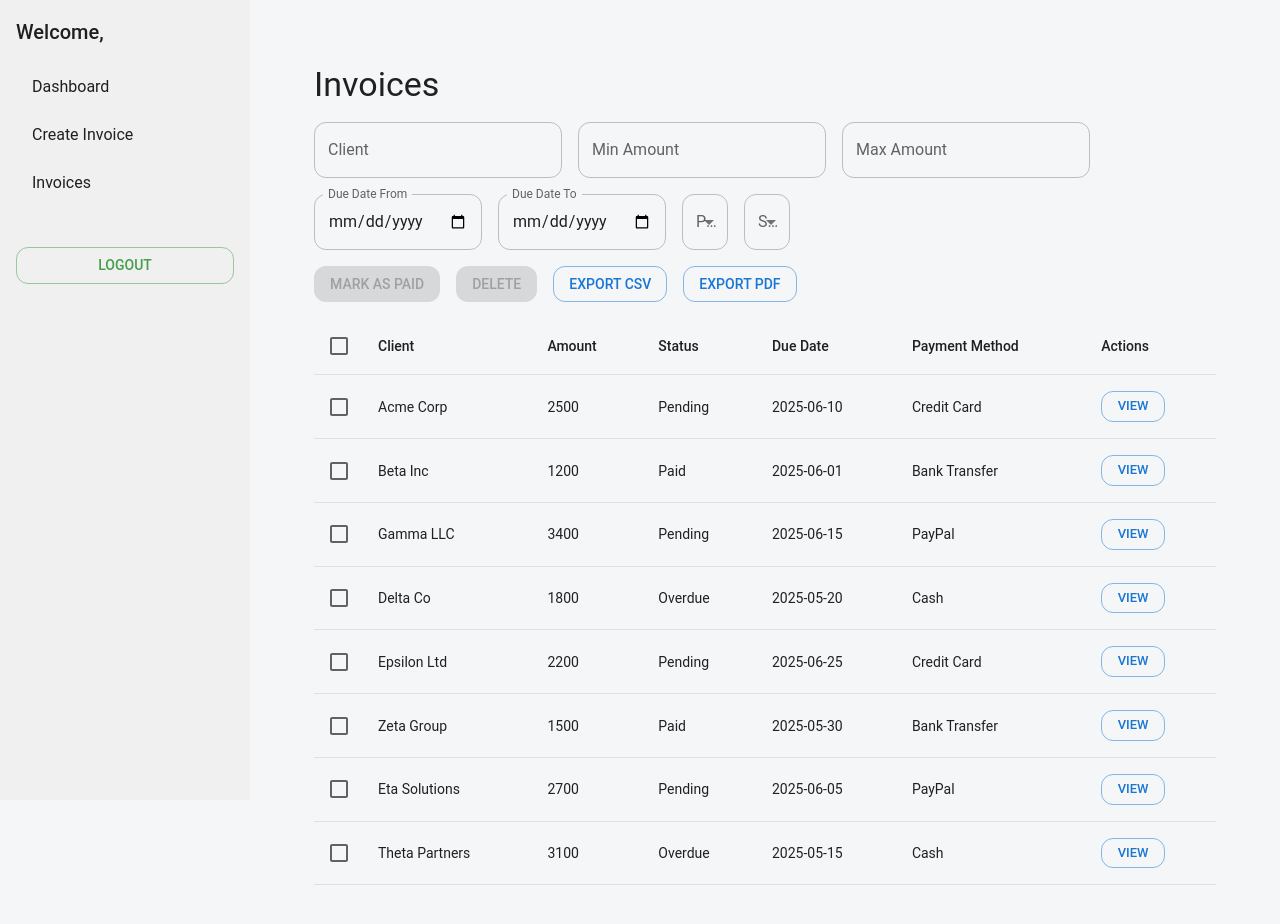
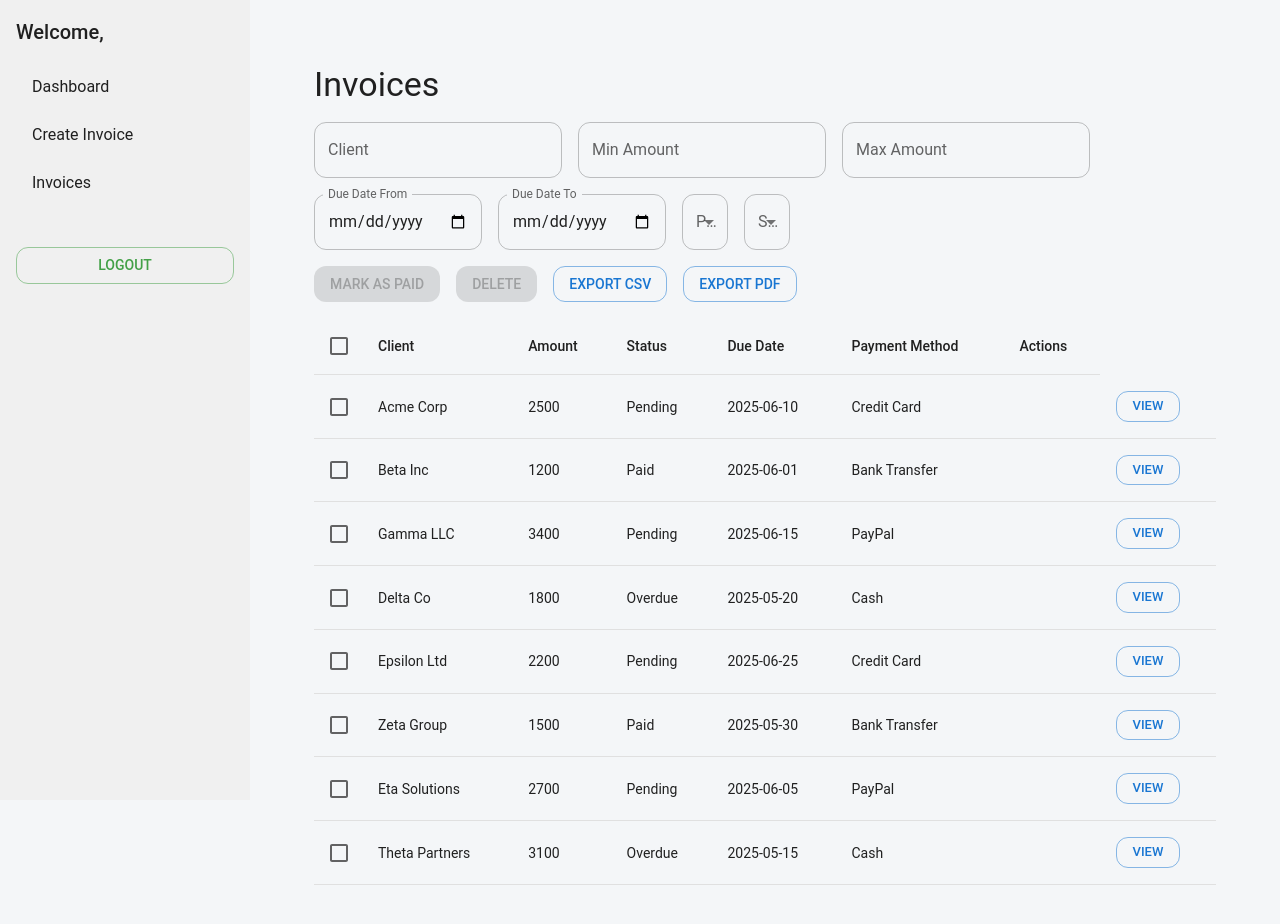
Before and after one commit to Eman-Abukhater/advanced-invoice-system, a Next.js app: page /dashboard/invoices in a window 1280 px wide. Shown: the top 924 px of the page. Built offline with nearby package versions, Linux system fonts and the light colour scheme; no server answers.

Commit message:
Update  columns header to include “Actions”

```diff
--- a/src/app/dashboard/invoices/page.jsx
+++ b/src/app/dashboard/invoices/page.jsx
@@ -51,6 +51,7 @@ const InvoicePage = () => {
     { id: "status", label: "Status" },
     { id: "dueDate", label: "Due Date" },
     { id: "paymentMethod", label: "Payment Method" },
+    { id: "actions", label: "Actions" },
   ]);
 
   const { data: invoices = [], isLoading } = useQuery({
@@ -319,9 +320,7 @@ const InvoicePage = () => {
                       )}
                     </Draggable>
                   ))}
-                  {/* Action header */}
-                  <TableCell>Actions</TableCell>
-                  {provided.placeholder}{" "}
+                  {provided.placeholder}
                 </TableRow>
               </TableHead>
             )}
```
